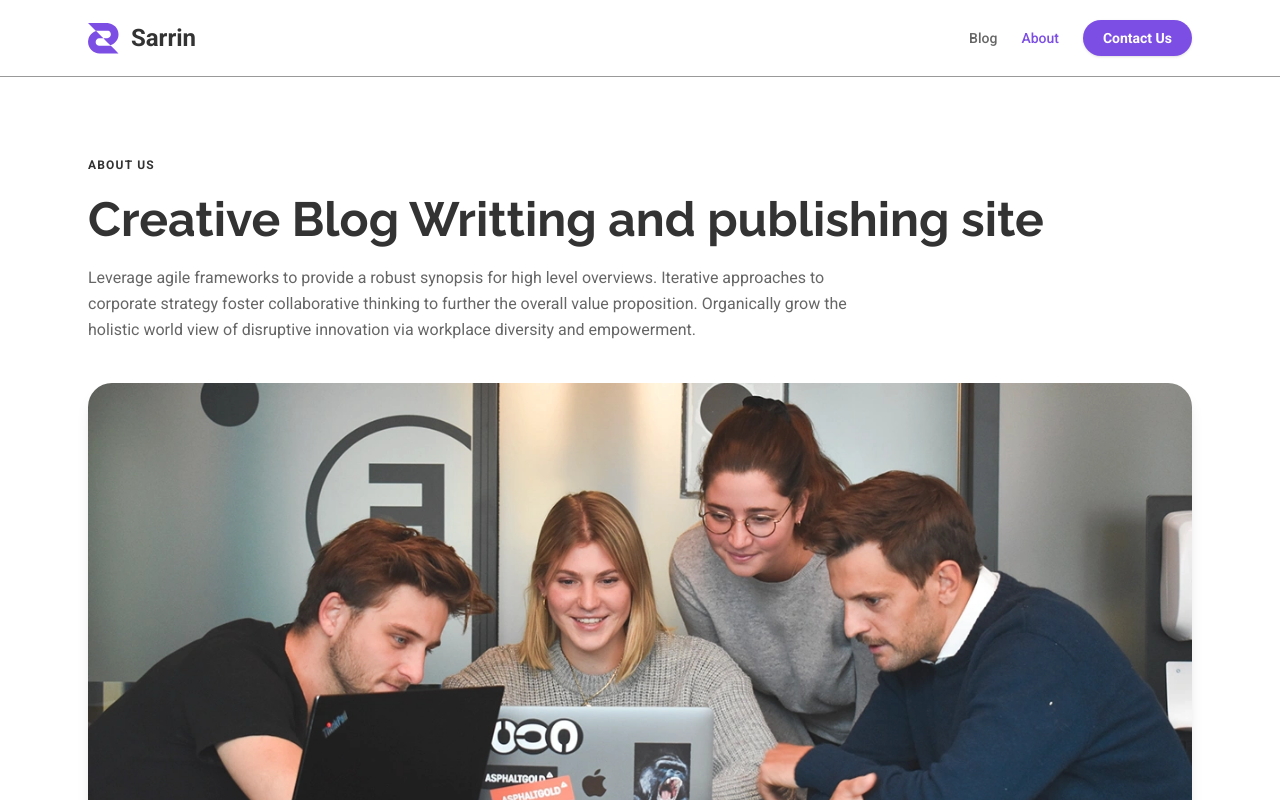
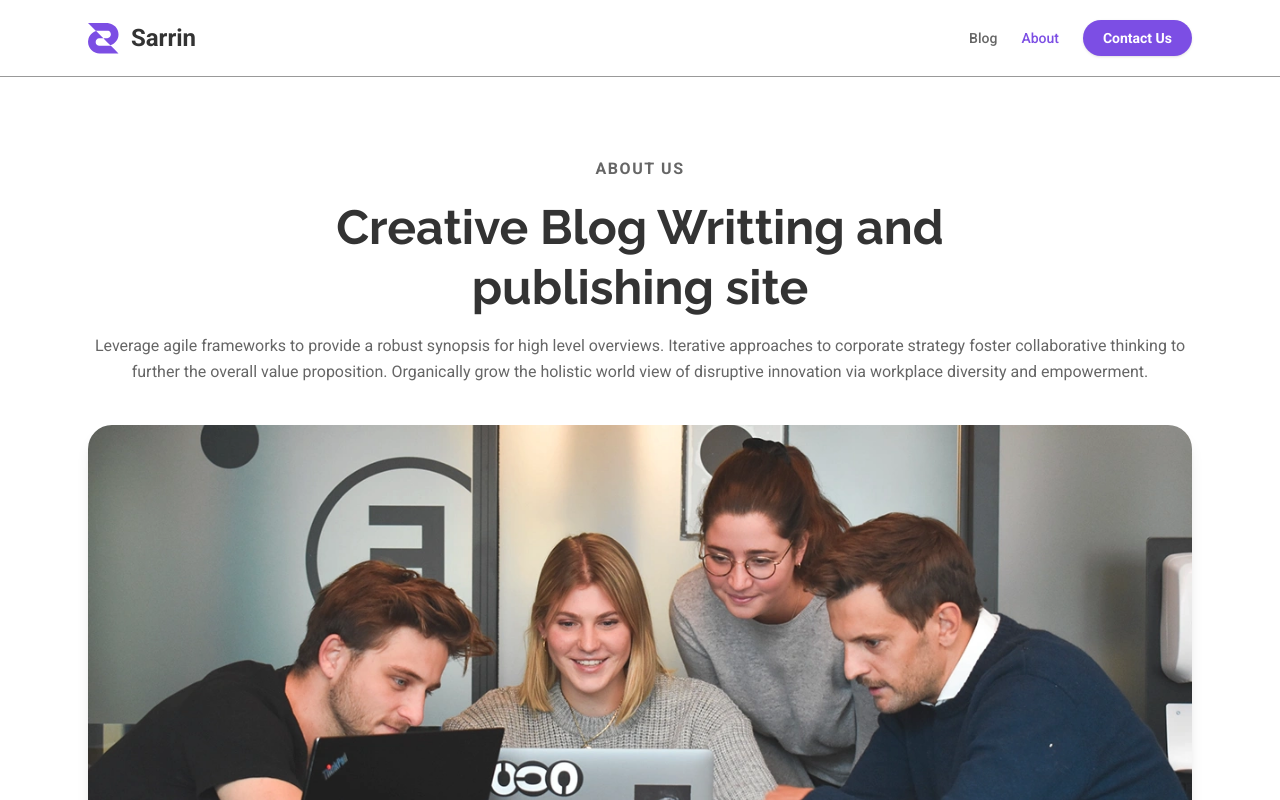
Before and after one commit to OleksandrStrunkin/nextjs-postgres-blog, a Next.js app: page /about in a window 1280 px wide. Shown: the top 800 px of the page. Built offline with nearby package versions, Linux system fonts and the light colour scheme; no server answers.

Commit message:
style: Update About page layout and typography for improved readability

```diff
--- a/app/about/page.tsx
+++ b/app/about/page.tsx
@@ -5,14 +5,14 @@ export default function AboutPage() {
   return (
     <div className="bg-white">
       {/* Hero Header */}
-      <section className="mx-auto max-w-6xl px-6 pt-20 pb-10">
-        <p className="text-xs font-semibold tracking-widest">
+      <section className="mx-auto text-center max-w-6xl px-6 pt-20 pb-10">
+        <p className="text-base font-bold text-gray-medium tracking-widest">
           ABOUT US
         </p>
-        <h1 className="mt-4 text-4xl font-semibold text-dark md:text-5xl leading-tight">
+        <h1 className="mt-4 text-5xl max-w-182 mx-auto font-semibold text-dark md:text-5xl leading-tight">
           Creative Blog Writting and publishing site
         </h1>
-        <p className="mt-4 max-w-3xl text-base leading-relaxed text-gray-medium">
+        <p className="mt-4 text-base leading-relaxed text-gray-medium">
           Leverage agile frameworks to provide a robust synopsis for high level
           overviews. Iterative approaches to corporate strategy foster
           collaborative thinking to further the overall value proposition.
```
